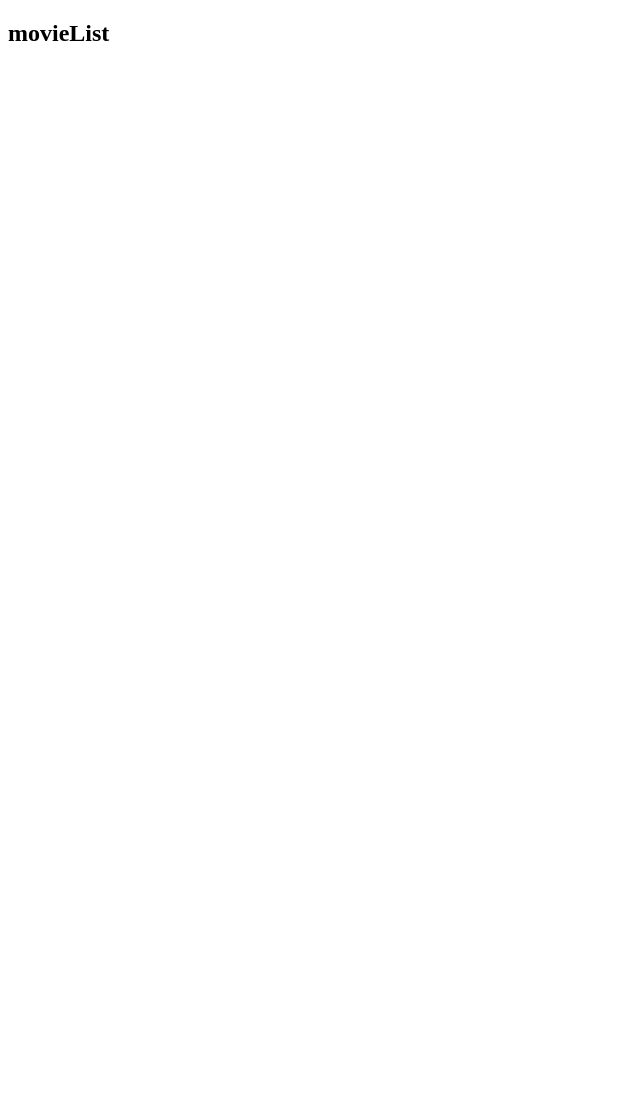
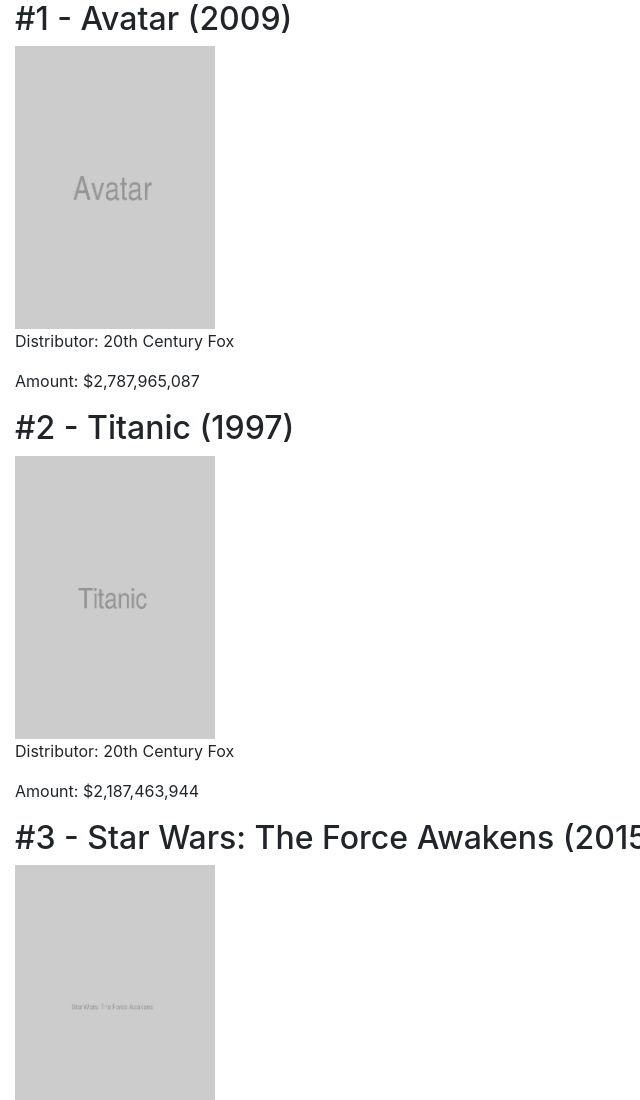
Before and after one commit to ifrazie/MovieList, a React app: page / in a window 1280 px wide. Shown: the top 1100 px of the page, without its empty margins (0-640 px from the left). Before the commit the page ends 800 px from the top, so only its background shows below. Built offline with nearby package versions, Linux system fonts and the light colour scheme.

Commit message:
:lipstick: Add bootstrap

```diff
--- /dev/null
+++ b/assets/data.json
@@ -0,0 +1,62 @@
+[
+    {
+      "id": 1,
+      "title": "Avatar",
+      "distributor": "20th Century Fox",
+      "year": 2009,
+      "amount": "$2,787,965,087",
+      "img": {
+        "src": "media/avatar.jpg",
+        "alt": "avatar"
+      },
+      "ranking": 1
+    },
+    {
+      "id": 2,
+      "title": "Titanic",
+      "distributor": "20th Century Fox",
+      "year": 1997,
+      "amount": "$2,187,463,944",
+      "img": {
+        "src": "media/titanic.jpg",
+        "alt": "titanic"
+      },
+      "ranking": 2
+    },
+    {
+      "id": 3,
+      "title": "Star Wars: The Force Awakens",
+      "distributor": "Walt Disney Studios Motion Pictures",
+      "year": 2015,
+      "amount": "$2,068,223,624",
+      "img": {
+        "src": "media/star_wars_the_force_awakens.jpg",
+        "alt": "star_wars_the_force_awakens"
+      },
+      "ranking": 3
+    },
+    {
+      "id": 4,
+      "title": "Avengers: Infinity War",
+      "distributor": "Walt Disney Studios Motion Pictures",
+      "year": 2018,
+      "amount": "$2,048,359,754",
+      "img": {
+        "src": "media/avengers_infinity_war.jpg",
+        "alt": "avengers_infinity_war"
+      },
+      "ranking": 4
+    },
+    {
+      "id": 5,
+      "title": "Jurassic World",
+      "distributor": "Universal Pictures",
+      "year": 2015,
+      "amount": "$1,671,713,208",
+      "img": {
+        "src": "media/jurassic_world.jpg",
+        "alt": "jurassic_world"
+      },
+      "ranking": 5
+    }
+  ]
--- a/package.json
+++ b/package.json
@@ -16,7 +16,10 @@
     "@babel/preset-env": "^7.8.7",
     "@babel/preset-react": "^7.8.3",
     "babel-loader": "^8.0.6",
+    "bootstrap": "^4.4.1",
+    "css-loader": "^3.4.2",
     "html-webpack-plugin": "^3.2.0",
+    "style-loader": "^1.1.3",
     "webpack": "^4.42.0",
     "webpack-cli": "^3.3.11",
     "webpack-dev-server": "^3.10.3"
--- /dev/null
+++ b/src/components/Card.js
@@ -0,0 +1,14 @@
+import React from 'react';
+
+const Card = ({ movie }) => {
+     return (
+        <div>
+            <h2>{`#${movie.ranking} - ${movie.title} (${movie.year})`}</h2>
+            <img src={movie.img.src} alt={movie.img.alt} width='200' />
+            <p>{`Distributor: ${movie.distributor}`}</p>
+            <p>{`Amount: ${movie.amount}`}</p>
+        </div>
+    );
+};
+
+export default Card;
--- /dev/null
+++ b/src/containers/List.js
@@ -0,0 +1,36 @@
+import React, { Component } from 'react';
+import Card from '../components/Card';
+
+class List extends Component {
+    constructor() {
+        super()
+        this.state = {
+            data: [],
+            loading: true,
+        }
+    }
+
+    async componentDidMount() {
+        const movies = await fetch('../../assets/data.json');
+        const moviesJSON = await movies.json();
+
+        if (moviesJSON) {
+            this.setState({
+                data: moviesJSON,
+                loading: false,
+            })
+        }
+    }
+
+    render() {
+            const { data, loading } = this.state;
+
+            if (loading) {
+                return <div>Loading...</div>
+            }
+
+            return data.map(movie => <Card key={ movie.id } movie={ movie } />)
+    }
+};
+
+export default List;
--- a/src/index.html
+++ b/src/index.html
@@ -5,7 +5,7 @@
     <meta charset="UTF-8">
     <meta name="viewport" content="width=device-width, initial-scale=1.0">
     <meta http-equiv="X-UA-Compatible" content="ie=edge">
-    <title>movieList</title>
+    <title>Movie List</title>
 </head>
 
 <body>
--- a/src/index.js
+++ b/src/index.js
@@ -1,8 +1,15 @@
 import React from 'react';
 import ReactDOM from 'react-dom';
+import List from './containers/List';
+import 'bootstrap/dist/css/bootstrap.min.css';
 
 const App = () => {
-    return <h1>movieList</h1>;
+    return (
+        <div className='container-fluid'>
+            <List />;
+        </div>
+
+    )
 };
 
 ReactDOM.render(<App />, document.getElementById('root'));
--- a/webpack.config.js
+++ b/webpack.config.js
@@ -15,6 +15,10 @@
                     loader: 'babel-loader',
                 },
             },
+            {
+                test: /\.css$/,
+                use: ['style-loader', 'css-loader']
+            }
         ],
     },
     plugins: [htmlPlugin],
```
Also changed, not shown: media/avatar.jpg (added), media/avengers_infinity_war.jpg (added), media/jurassic_world.jpg (added), media/star_wars_the_force_awakens.jpg (added), media/titanic.jpg (added), 1 other file.
